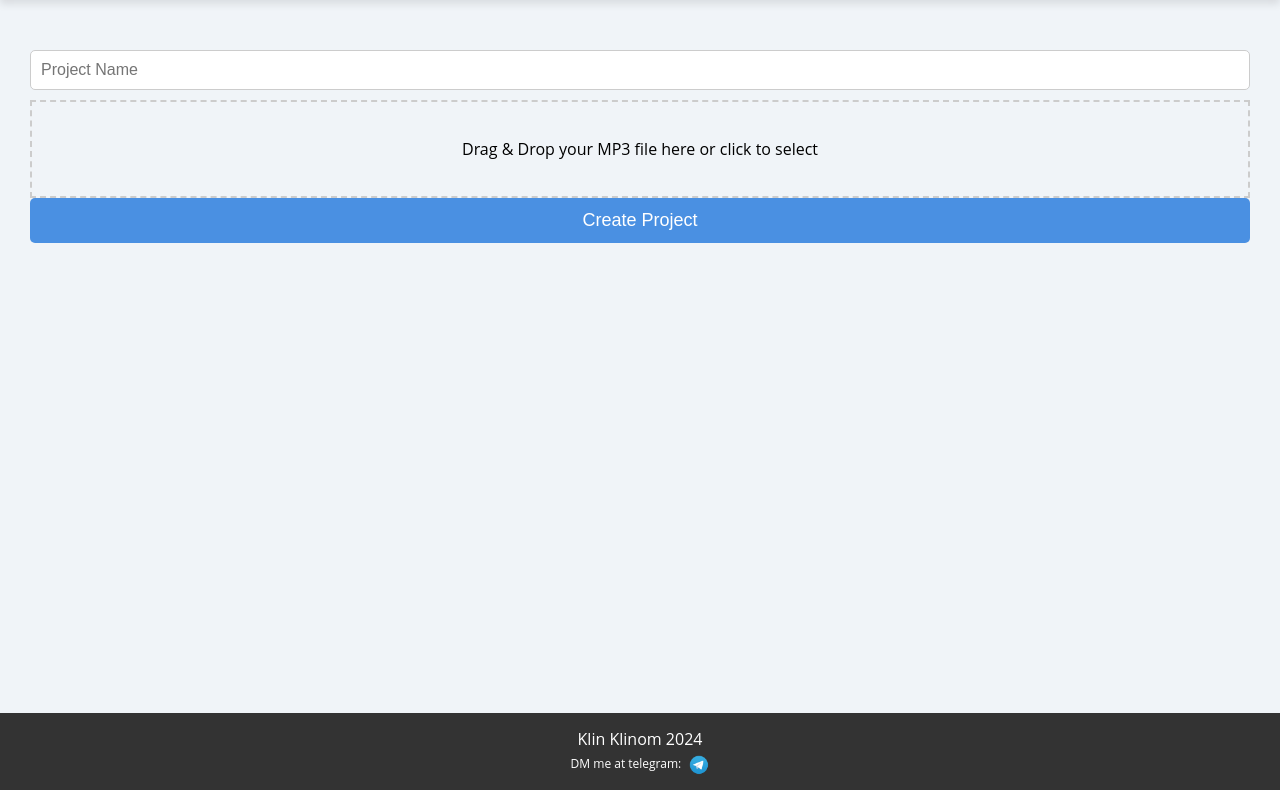
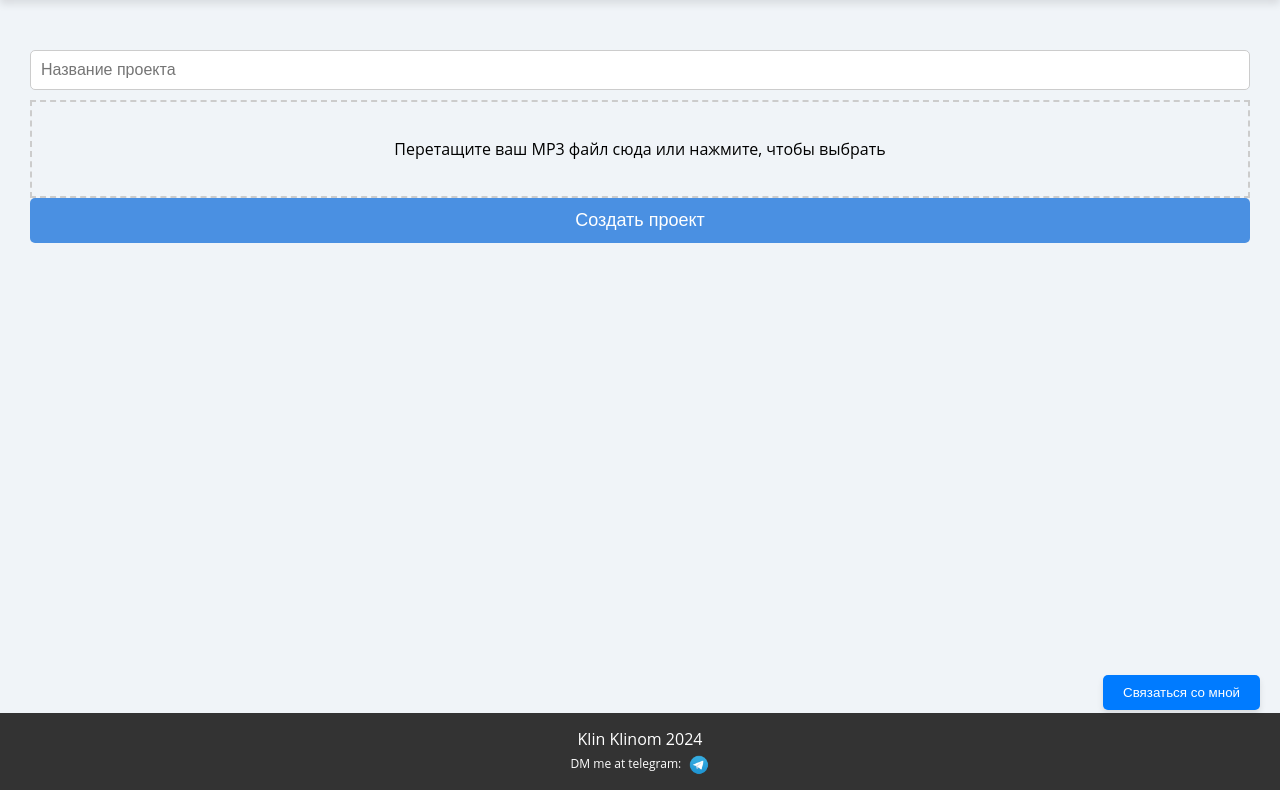
Before and after one commit to yaneivan/klin_klinom_v3, a Flask app: page /projects in a window 1280 px wide. Shown: the part 70-860 px from the top of the page. Run offline with Flask 3, Linux system fonts and the light colour scheme; the visitor is signed in with stand-in values (Sample User, id 1); data comes from the database, SQL or seed files in the repository; data that the repository does not hold is empty.

Commit message:
make contacts visible

```diff
--- a/templates/projects.html
+++ b/templates/projects.html
@@ -3,6 +3,27 @@
 {% block title %} Projects - Klin Klinom v2 {% endblock %}
 
 {% block content %}
+    <style>
+        .contact-me-button {
+            position: fixed;
+            bottom: 20px;
+            right: 20px;
+            background-color: #007BFF;
+            color: white;
+            border: none;
+            padding: 10px 20px;
+            border-radius: 5px;
+            cursor: pointer;
+            box-shadow: 0 4px 6px rgba(0, 0, 0, 0.1);
+            z-index: 1000;
+            transition: background-color 0.3s ease;
+        }
+
+        .contact-me-button:hover {
+            background-color: #0056b3;
+        }
+    </style>
+
     <script>
         function updateStatus(projectId) {
             const statusElement = document.querySelector(`.project[data-id="${projectId}"] .status`);
@@ -67,7 +88,7 @@
             const status = statusElement.textContent.trim();
 
             if (status !== 'completed' && status !== 'failed') {
-                alert('This project is not yet completed. Please wait until the transcription is finished.');
+                alert('Этот проект еще не завершен. Пожалуйста, подождите, пока транскрипция завершится.');
                 return;
             }
 
@@ -90,14 +111,14 @@
             fileInput.files = event.dataTransfer.files;
             // Display the file name
             const fileName = fileInput.files[0].name;
-            event.currentTarget.querySelector('p').textContent = `File selected: ${fileName}`;
+            event.currentTarget.querySelector('p').textContent = `Выбран файл: ${fileName}`;
         }
 
         function handleFileInputChange(event) {
             const fileInput = event.currentTarget;
             const fileName = fileInput.files[0].name;
             const fileUpload = fileInput.closest('.file-upload');
-            fileUpload.querySelector('p').textContent = `File selected: ${fileName}`;
+            fileUpload.querySelector('p').textContent = `Выбран файл: ${fileName}`;
         }
 
         document.addEventListener('DOMContentLoaded', () => {
@@ -135,22 +156,24 @@
             <div class="button-container">
                 <form method="POST" action="{{ url_for('projects') }}" class="delete-form">
                     <input type="hidden" name="delete" value="{{ project['id'] }}">
-                    <button type="submit" class="delete-button">Delete</button>
+                    <button type="submit" class="delete-button">Удалить</button>
                 </form>
-                <a href="{{ url_for('export_excel', project_id=project['id']) }}" class="export-button" style="display: {% if project['transcription_status'] == 'completed' %}inline-block{% else %}none{% endif %};">Export to Excel</a>
+                <a href="{{ url_for('export_excel', project_id=project['id']) }}" class="export-button" style="display: {% if project['transcription_status'] == 'completed' %}inline-block{% else %}none{% endif %};">Экспорт в Excel</a>
             </div>
         </div>
         {% endfor %}
 
         <div class="create-project">
             <form method="POST" enctype="multipart/form-data">
-                <input type="text" name="name" placeholder="Project Name" required>
+                <input type="text" name="name" placeholder="Название проекта" required>
                 <div class="file-upload">
                     <input type="file" name="mp3" accept="audio/mp3" required style="display: none;">
-                    <p>Drag & Drop your MP3 file here or click to select</p>
+                    <p>Перетащите ваш MP3 файл сюда или нажмите, чтобы выбрать</p>
                 </div>
-                <input type="submit" value="Create Project">
+                <input type="submit" value="Создать проект">
             </form>
         </div>
     </div>
+
+    <button class="contact-me-button">Связаться со мной</button>
 {% endblock %}
```
